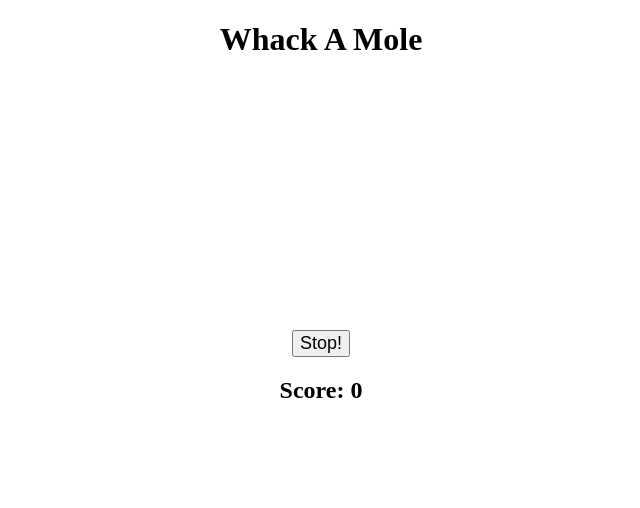
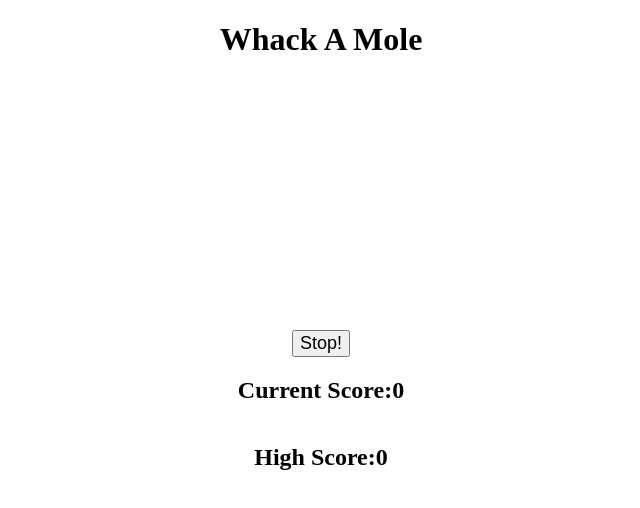
Before and after one commit to Bachemedei/jsexercises, a plain HTML site: page Exercise3/whack-a-mole/index.html in a window 1280 px wide. Both pictures are taken after a click on the button "Start!". Shown: the whole page, without its empty margins (319-959 px from the left). Drawn offline with Linux system fonts and the light colour scheme.

Commit message:
Added high score tracking

```diff
--- a/Exercise3/whack-a-mole/index.html
+++ b/Exercise3/whack-a-mole/index.html
@@ -27,8 +27,13 @@
         <div id="btn-container">
             <input id="btn" type="button" onclick="toggleButton()" value="Start!">
         </div>
-        <div>
-            <h2 id="current-score">Score: 0</h2>
+        <div class="scores">
+            <h2>Current Score: </h2>
+            <h2 id="current-score">0</h2>
+        </div>
+        <div class="scores">
+            <h2>High Score: </h2>
+            <h2 id="high-score">0</h2>
         </div>
         <script src="script.js"></script>
     </body>
--- a/Exercise3/whack-a-mole/script.js
+++ b/Exercise3/whack-a-mole/script.js
@@ -1,6 +1,5 @@
 var gameActive = false;
 var score = 0
-var currentScore;
 var mole;
 var isMole = false
 
@@ -11,20 +10,27 @@ window.onload = () => {
   })
 }
 
+function highScore(){
+  var highScoreText = document.getElementById("high-score").innerText
+  if (score > highScoreText) {
+    document.getElementById("high-score").innerText = score
+  }
+}
+
 function toggleButton() {
   if (gameActive === false) {
-    currentScore = "Score: " + 0
-    document.getElementById("current-score").innerText = currentScore
+    score = 0
+    document.getElementById("current-score").innerText = score
     moleStart();
   }
   gameActive = !gameActive;
   if (gameActive) {
-    console.log("game started")
     document.getElementById("btn").value = "Stop!"
   }
   else {
-    console.log("game ended")
     document.getElementById("btn").value = "Start!"
+      console.log("scoring")
+      highScore()
   }
 }
 
@@ -60,8 +66,5 @@ function changeScore(e){
   if (moleClicked === moleActive && isMole === true) {
     score++
   }
-  currentScore = "Score: " + score
-  document.getElementById("current-score").innerText = currentScore
-  if (!gameActive) {
-  }
+  document.getElementById("current-score").innerText = score
 }
--- a/Exercise3/whack-a-mole/styles.css
+++ b/Exercise3/whack-a-mole/styles.css
@@ -37,6 +37,7 @@ header {
     font-size: large;
 }
 
-#current-score {
-    text-align: center;
+.scores {
+    display: flex;
+    justify-content: center;
 }
```
